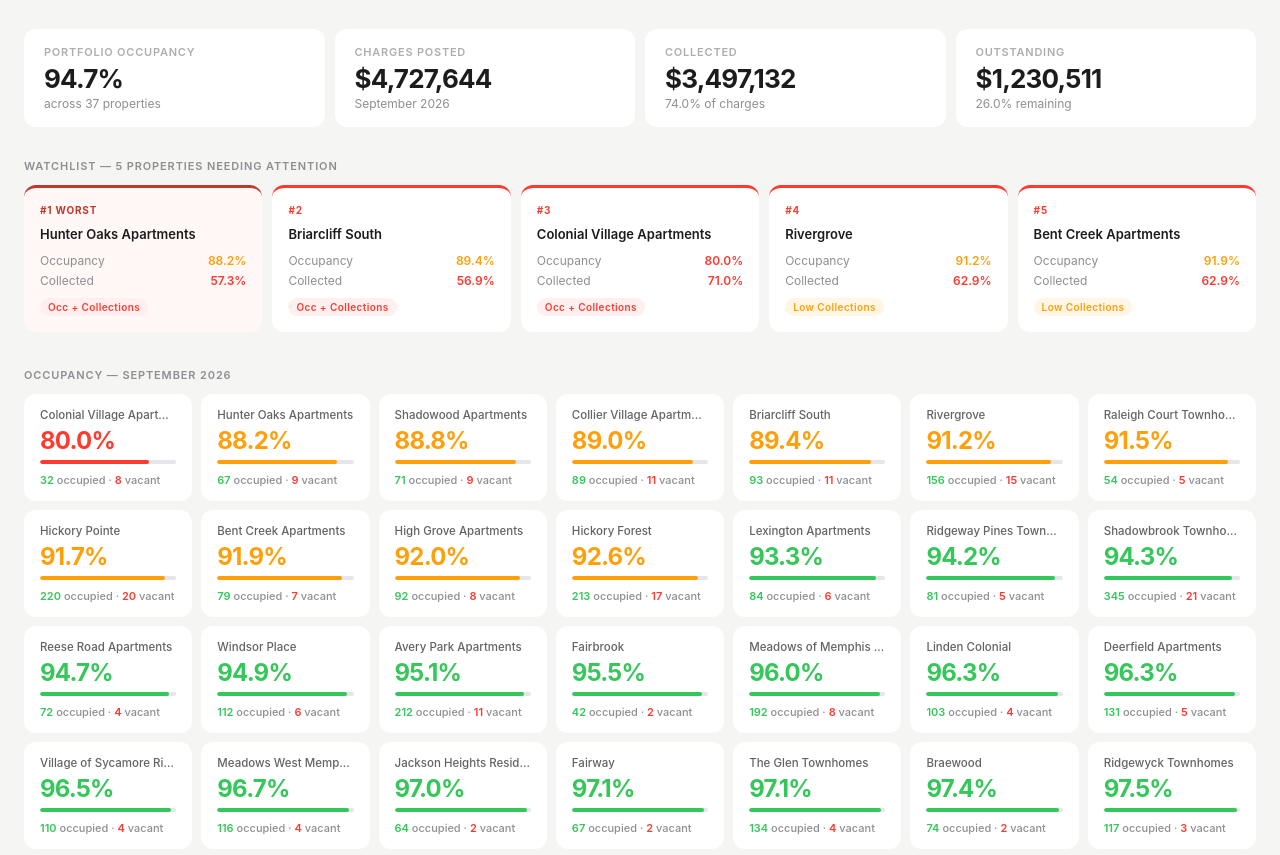
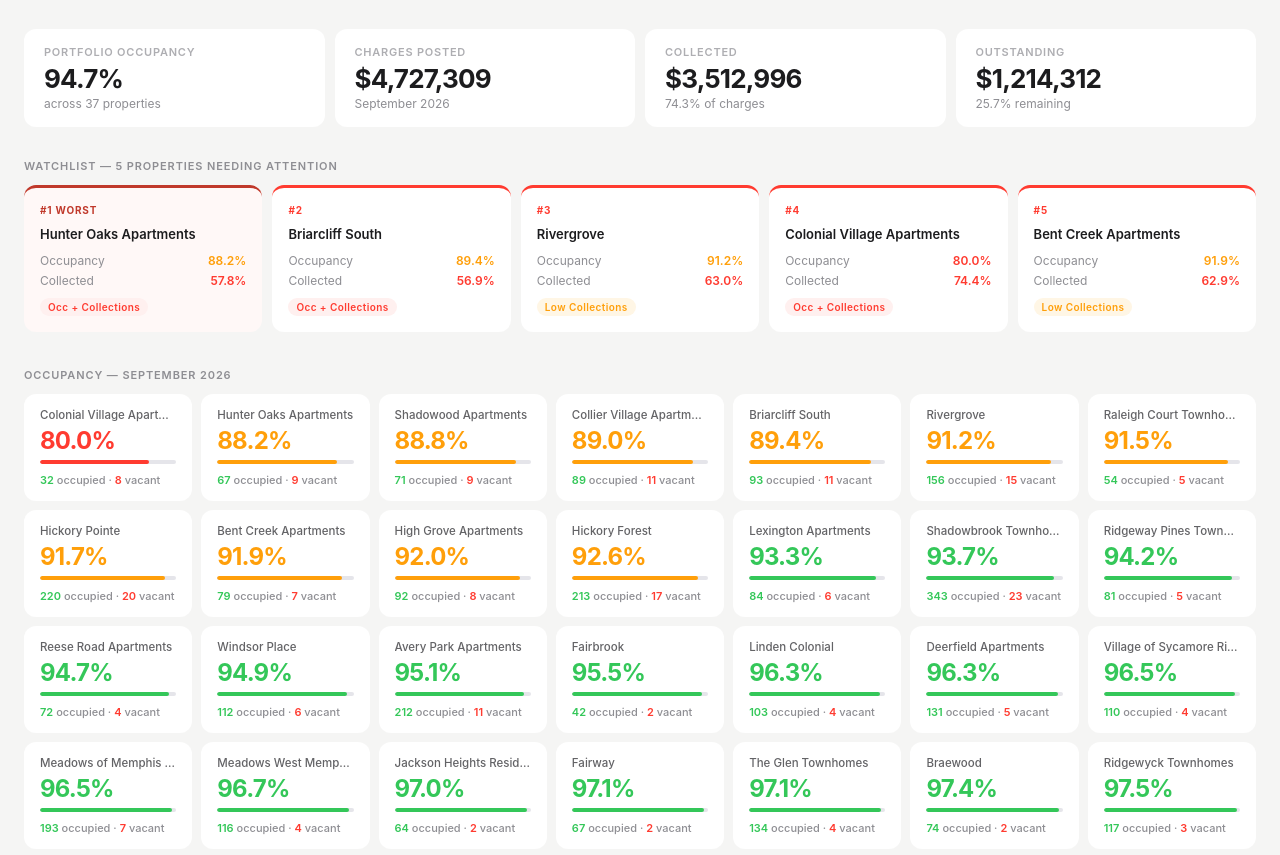
Before and after one commit to parkercgms/cgmsdashboard, a plain HTML site: page index.html in a window 1280 px wide. Shown: the part 67-922 px from the top of the page. Drawn offline with Linux system fonts and the light colour scheme.

Commit message:
Update dashboard - September 13, 2026

```diff
--- a/index.html
+++ b/index.html
@@ -263,7 +263,7 @@ body {
 if (window.__dashboardRendered) throw 'already rendered';
 window.__dashboardRendered = true;
 // ── OCCUPANCY DATA (September 2026 Ending Occupancy) ──────────────────
-// Source: 20260912_Daily Occupancy Dashboard.csv, week of 09/07/2026-09/13/2026 Ending Occupancy
+// Source: 20260913_Daily Occupancy Dashboard.csv, week of 09/07/2026-09/13/2026 Ending Occupancy
 const occupancy = [
   { name: "Aspen Hills", occ: 0.9815, total: 162 },
   { name: "Avery Park Apartments", occ: 0.9507, total: 223 },
@@ -287,14 +287,14 @@ const occupancy = [
   { name: "Linden Colonial", occ: 0.9626, total: 107 },
   { name: "Meadow Creek (Sykes)", occ: 0.9808, total: 104 },
   { name: "Meadows West Memphis", occ: 0.9667, total: 120 },
-  { name: "Meadows of Memphis Apartments", occ: 0.9600, total: 200 },
+  { name: "Meadows of Memphis Apartments", occ: 0.9650, total: 200 },
   { name: "Pines Apartments", occ: 0.9875, total: 80 },
   { name: "Raleigh Court Townhomes", occ: 0.9153, total: 59 },
   { name: "Reese Road Apartments", occ: 0.9474, total: 76 },
   { name: "Ridgeway Pines Townhomes", occ: 0.9419, total: 86 },
   { name: "Ridgewyck Townhomes", occ: 0.9750, total: 120 },
   { name: "Rivergrove", occ: 0.9123, total: 171 },
-  { name: "Shadowbrook Townhomes", occ: 0.9426, total: 366 },
+  { name: "Shadowbrook Townhomes", occ: 0.9372, total: 366 },
   { name: "Shadowood Apartments", occ: 0.8875, total: 80 },
   { name: "The Glen Townhomes", occ: 0.9710, total: 138 },
   { name: "Trails at Northpointe", occ: 0.9861, total: 144 },
@@ -304,47 +304,47 @@ const occupancy = [
   { name: "Woodlake Apartments", occ: 0.9918, total: 122 },
 ];
 // ── DELINQUENCY DATA (September 2026) ─────────────────────
-// Source: 20260912_Daily Delinquency Dashboard.csv
+// Source: 20260913_Daily Delinquency Dashboard.csv
 // charged = Current Year - Total Charges
 // collected = Current Year - Collections
 // pct = Current Year - % Collected
 const delinquency = [
   { name: "Aspen Hills", charged: 257599.42, collected: 223094.06, pct: 0.9333 },
-  { name: "Avery Park Apartments", charged: 227867.94, collected: 146426.93, pct: 0.6672 },
+  { name: "Avery Park Apartments", charged: 227867.94, collected: 148848.68, pct: 0.6783 },
   { name: "Bent Creek Apartments", charged: 75293.50, collected: 44920.77, pct: 0.6289 },
-  { name: "Braewood", charged: 119864.84, collected: 107093.25, pct: 0.9615 },
+  { name: "Braewood", charged: 121384.84, collected: 107093.25, pct: 0.9619 },
   { name: "Briarcliff South", charged: 81688.60, collected: 45069.02, pct: 0.5689 },
-  { name: "Collier Village Apartments", charged: 113121.94, collected: 98419.49, pct: 0.8700 },
-  { name: "Colonial Village Apartments", charged: 35866.35, collected: 23841.76, pct: 0.7101 },
-  { name: "Coves at Yale", charged: 165931.95, collected: 138654.75, pct: 0.8691 },
+  { name: "Collier Village Apartments", charged: 113121.94, collected: 98977.61, pct: 0.8750 },
+  { name: "Colonial Village Apartments", charged: 35866.35, collected: 24995.71, pct: 0.7444 },
+  { name: "Coves at Yale", charged: 165931.95, collected: 139688.65, pct: 0.8756 },
   { name: "Deerfield Apartments", charged: 145367.65, collected: 104148.73, pct: 0.7277 },
   { name: "Fairbrook", charged: 59491.25, collected: 58276.25, pct: 0.9998 },
-  { name: "Fairway", charged: 68762.25, collected: 44272.77, pct: 0.7069 },
-  { name: "Foxhaven Apartments", charged: 109611.80, collected: 81417.09, pct: 0.7606 },
-  { name: "Hickory Forest", charged: 257298.65, collected: 171394.07, pct: 0.6894 },
+  { name: "Fairway", charged: 68762.25, collected: 44717.77, pct: 0.7140 },
+  { name: "Foxhaven Apartments", charged: 109611.80, collected: 82370.09, pct: 0.7695 },
+  { name: "Hickory Forest", charged: 257298.65, collected: 172514.07, pct: 0.6939 },
   { name: "Hickory Hills", charged: 91602.20, collected: 65048.40, pct: 0.7543 },
   { name: "Hickory Pointe", charged: 223831.94, collected: 140035.37, pct: 0.6354 },
   { name: "High Grove Apartments", charged: 118084.71, collected: 93234.48, pct: 0.8331 },
-  { name: "Hunter Oaks Apartments", charged: 69751.65, collected: 39211.53, pct: 0.5733 },
-  { name: "Jackson Heights Residential", charged: 77078.25, collected: 49275.33, pct: 0.6412 },
-  { name: "Lexington Apartments", charged: 83423.68, collected: 52933.44, pct: 0.6823 },
+  { name: "Hunter Oaks Apartments", charged: 69751.65, collected: 39521.53, pct: 0.5778 },
+  { name: "Jackson Heights Residential", charged: 77078.25, collected: 50560.33, pct: 0.6579 },
+  { name: "Lexington Apartments", charged: 83423.68, collected: 52968.44, pct: 0.6827 },
   { name: "Linden Colonial", charged: 161043.99, collected: 145817.61, pct: 0.9539 },
-  { name: "Meadow Creek (Sykes)", charged: 92038.30, collected: 62649.95, pct: 0.6887 },
-  { name: "Meadows West Memphis", charged: 119948.55, collected: 86309.80, pct: 0.7450 },
-  { name: "Meadows of Memphis Apartments", charged: 235757.55, collected: 170926.82, pct: 0.7350 },
+  { name: "Meadow Creek (Sykes)", charged: 92038.30, collected: 63588.90, pct: 0.6990 },
+  { name: "Meadows West Memphis", charged: 119948.55, collected: 87273.40, pct: 0.7533 },
+  { name: "Meadows of Memphis Apartments", charged: 236650.55, collected: 171819.82, pct: 0.7360 },
   { name: "Pines Apartments", charged: 82877.50, collected: 65823.52, pct: 0.8311 },
-  { name: "Raleigh Court Townhomes", charged: 69137.70, collected: 46395.90, pct: 0.7139 },
+  { name: "Raleigh Court Townhomes", charged: 69137.70, collected: 46895.90, pct: 0.7216 },
   { name: "Reese Road Apartments", charged: 85982.00, collected: 61574.00, pct: 0.7196 },
-  { name: "Ridgeway Pines Townhomes", charged: 78577.75, collected: 65405.16, pct: 0.8370 },
+  { name: "Ridgeway Pines Townhomes", charged: 78577.75, collected: 65605.16, pct: 0.8396 },
   { name: "Ridgewyck Townhomes", charged: 139489.10, collected: 107288.16, pct: 0.7810 },
-  { name: "Rivergrove", charged: 172587.82, collected: 103730.70, pct: 0.6287 },
-  { name: "Shadowbrook Townhomes", charged: 339210.95, collected: 205520.57, pct: 0.6130 },
+  { name: "Rivergrove", charged: 172587.82, collected: 103914.31, pct: 0.6298 },
+  { name: "Shadowbrook Townhomes", charged: 336463.00, collected: 205755.57, pct: 0.6171 },
   { name: "Shadowood Apartments", charged: 85117.05, collected: 78408.92, pct: 0.9212 },
   { name: "The Glen Townhomes", charged: 159058.25, collected: 138607.38, pct: 0.8769 },
-  { name: "Trails at Northpointe", charged: 153968.28, collected: 126778.81, pct: 0.8410 },
-  { name: "Village of Sycamore Ridge", charged: 135897.65, collected: 115135.81, pct: 0.9034 },
+  { name: "Trails at Northpointe", charged: 153968.28, collected: 127632.86, pct: 0.8467 },
+  { name: "Village of Sycamore Ridge", charged: 135897.65, collected: 116875.81, pct: 0.9170 },
   { name: "Willow Glen", charged: 34755.30, collected: 29219.14, pct: 0.9488 },
-  { name: "Windsor Place", charged: 97536.59, collected: 68575.82, pct: 0.7172 },
+  { name: "Windsor Place", charged: 97536.59, collected: 68615.82, pct: 0.7176 },
   { name: "Woodlake Apartments", charged: 103120.90, collected: 92196.90, pct: 0.9038 },
 ];
 // ── HELPERS ───────────────────────────────────────────────────────────────
```
